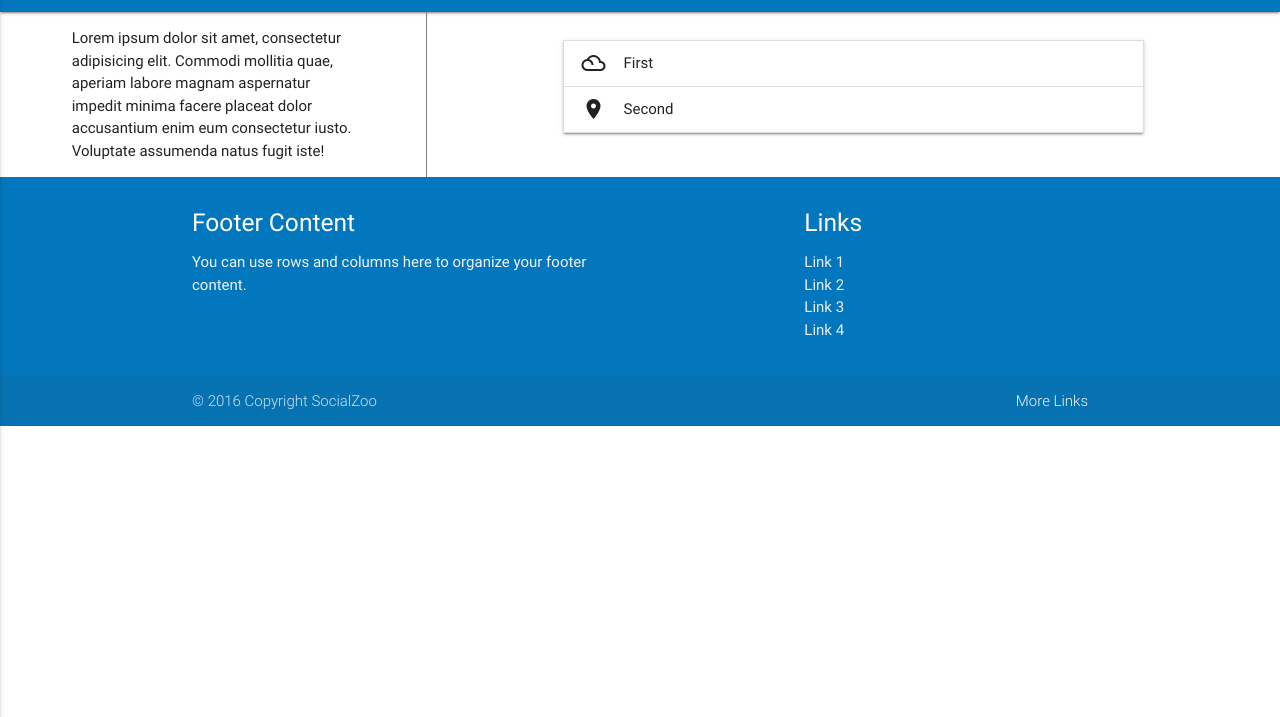
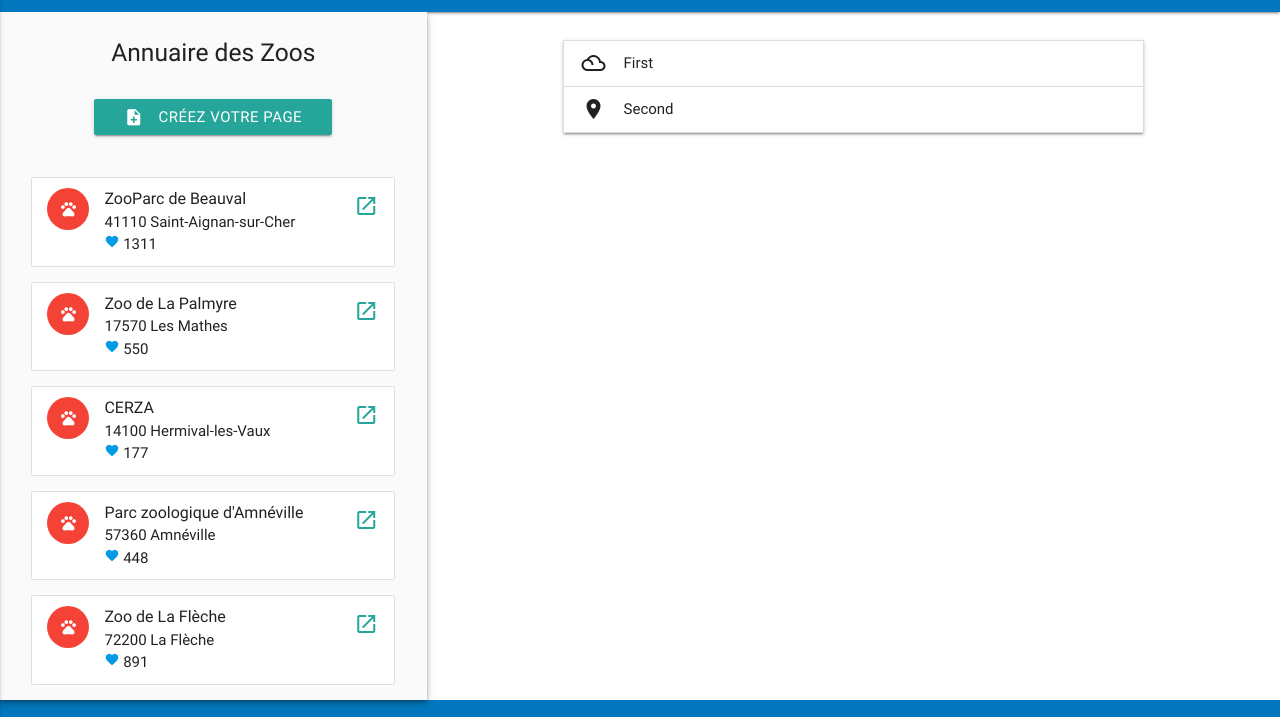
Before and after one commit to Matthieu76/socialzoo, a plain HTML site: page public/index.html at #!/public in a window 1280 px wide. Shown: the part 52-769 px from the top of the page. Drawn offline with Linux system fonts and the light colour scheme.

Commit message:
annuaire des zoos

```diff
--- a/public/angular-app/main/main.html
+++ b/public/angular-app/main/main.html
@@ -1,10 +1,72 @@
 <div id="mainWrapper" class="row">
 
-    <div class="col s4" id="aside">
+    <div class="col s4 z-depth-2" id="aside">
 
-        <div class="container">
+        <div class="littleContainer">
 
-            <p>Lorem ipsum dolor sit amet, consectetur adipisicing elit. Commodi mollitia quae, aperiam labore magnam aspernatur impedit minima facere placeat dolor accusantium enim eum consectetur iusto. Voluptate assumenda natus fugit iste!</p>
+            <div class="section center">
+                <div class="row">
+                    <h5>Annuaire des Zoos</h5><br/>
+                    <a class="waves-effect waves-light btn">
+                    <i class="material-icons left">note_add</i>Créez votre page</a>
+                </div>
+            </div>
+
+            <ul class="collection">
+                <li class="collection-item avatar">
+                    <i class="material-icons circle red">pets</i>
+                    <span class="title">ZooParc de Beauval</span>
+                    <p>41110 Saint-Aignan-sur-Cher<br>
+                    <a><i class="material-icons tiny">favorite</i></a> 1311
+                    </p>
+                    <a href="#!" class="secondary-content"><i class="material-icons">launch</i></a>
+                </li>
+            </ul>
+
+            <ul class="collection">
+                <li class="collection-item avatar">
+                    <i class="material-icons circle red">pets</i>
+                    <span class="title">Zoo de La Palmyre</span>
+                    <p>17570 Les Mathes<br>
+                    <a><i class="material-icons tiny">favorite</i></a> 550
+                    </p>
+                    <a href="#!" class="secondary-content"><i class="material-icons">launch</i></a>
+                </li>
+            </ul>
+
+            <ul class="collection">
+                <li class="collection-item avatar">
+                    <i class="material-icons circle red">pets</i>
+                    <span class="title">CERZA</span>
+                    <p>14100 Hermival-les-Vaux<br>
+                    <a><i class="material-icons tiny">favorite</i></a> 177
+                    </p>
+                    <a href="#!" class="secondary-content"><i class="material-icons">launch</i></a>
+                </li>
+            </ul>
+
+            <ul class="collection">
+                <li class="collection-item avatar">
+                    <i class="material-icons circle red">pets</i>
+                    <span class="title">Parc zoologique d'Amnéville</span>
+                    <p>57360 Amnéville<br>
+                    <a><i class="material-icons tiny">favorite</i></a> 448
+                    </p>
+                    <a href="#!" class="secondary-content"><i class="material-icons">launch</i></a>
+                </li>
+            </ul>
+
+            <ul class="collection">
+                <li class="collection-item avatar">
+                    <i class="material-icons circle red">pets</i>
+                    <span class="title">Zoo de La Flèche</span>
+                    <p>72200 La Flèche<br>
+                    <a><i class="material-icons tiny">favorite</i></a> 891
+                    </p>
+                    <a href="#!" class="secondary-content"><i class="material-icons">launch</i></a>
+                </li>
+            </ul>
+
         </div>
 
     </div>
--- a/public/css/stylesheet.css
+++ b/public/css/stylesheet.css
@@ -9,8 +9,8 @@
 }
 
 div#aside {
-	border-right: 1px solid grey;
 	height: 100%;
+	background-color: #fafafa;
 }
 
 div#mainWrapper {
@@ -20,3 +20,12 @@
 footer.page-footer {
     margin: 0;
 }
+
+div.littleContainer {
+	width: 90%;
+	margin: auto;
+}
+
+span.annuaireTitle {
+	font-size: 1.5rem;
+}
```
